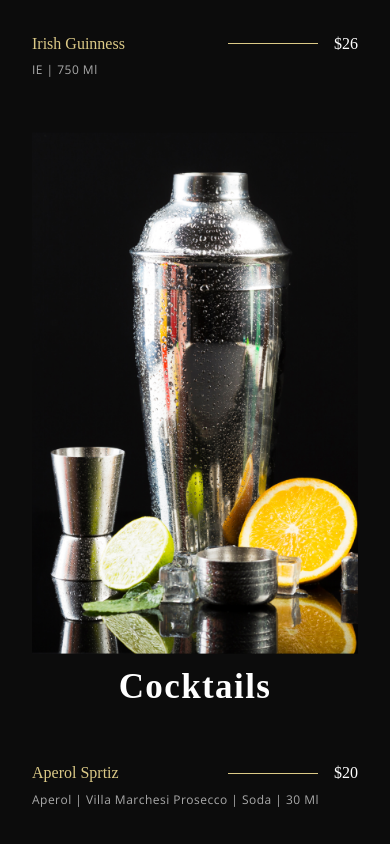
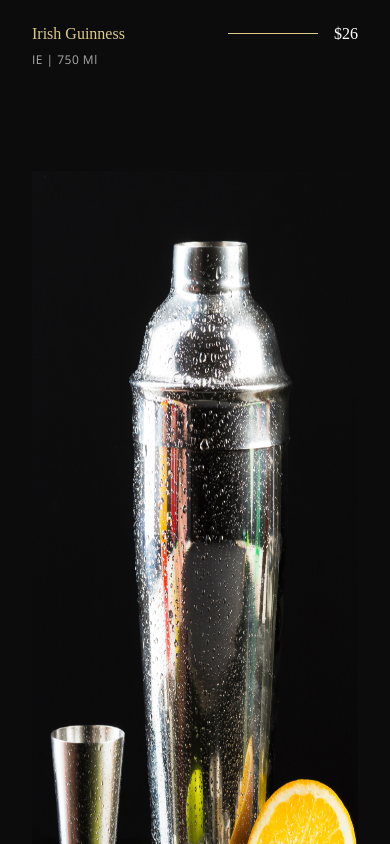
Before and after one commit to Niranjan-GopaL/Gericht, a React (Create React App) app: page / in a window 390 px wide. Shown: the part 4080-4924 px from the top of the page. Built offline with nearby package versions, Linux system fonts and the light colour scheme; a web font is replaced by a local one.

Commit message:
Chief section begining

```diff
--- a/src/container/Chef/Chef.jsx
+++ b/src/container/Chef/Chef.jsx
@@ -1,10 +1,17 @@
 import React from 'react';
+
+// Look at the figma file and understand what all you need to import
+import { SubHeading } from '../../components'
+import { images } from '../../constants'
 
 import './Chef.css';
 
 const Chef = () => (
-  <div>
-    Chef
+  // app__bg is  the one responsible for that stunning motionless black bg
+  <div className='app__bg app__wrapper section__padding'>
+    <div>
+
+    </div>
   </div>
 );
 
--- a/src/container/Header/Header.jsx
+++ b/src/container/Header/Header.jsx
@@ -1,7 +1,10 @@
 import React from 'react';
+
+
+// Look at the figma file and understand what all you need to import
 import SubHeading from '../../components/SubHeading/SubHeading';
+import {images} from '../../constants';
 
-import {images} from '../../constants';
 import './Header.css';
 
 const Header = () => (
--- a/src/container/Menu/SpecialMenu.css
+++ b/src/container/Menu/SpecialMenu.css
@@ -55,7 +55,12 @@
 }
 
 @media screen and (max-width: 2000px){
-
+    .app__specialMenu-menu_img{
+        width: 650px;
+    }
+    .app__specialMenu-menu_img img{
+        height: 920px;
+    }
 }
 
 @media screen and (max-width: 1150px){
@@ -64,6 +69,10 @@
         align-items: center;
         width:100%
     }
+    .app__specialMenu-menu_img{
+    width: 410px;
+    margin: 3rem 0;
+    }
 }
 
 
@@ -71,9 +80,9 @@
     .app__specialMenu-menu_img{
         width: 100%;
     }
-
     .app__specialMenu-menu_heading{
         font-size: 35px ;
+        line-height: 48.5px;
     }
 }
 
--- a/src/container/Menu/SpecialMenu.jsx
+++ b/src/container/Menu/SpecialMenu.jsx
@@ -1,7 +1,9 @@
 import React from 'react';
 
+// Look at the figma file and understand what all you need to import
 import { SubHeading,MenuItem } from '../../components';
 import {images,data} from '../../constants';
+
 import './SpecialMenu.css';
 
 const SpecialMenu = () => (
```
